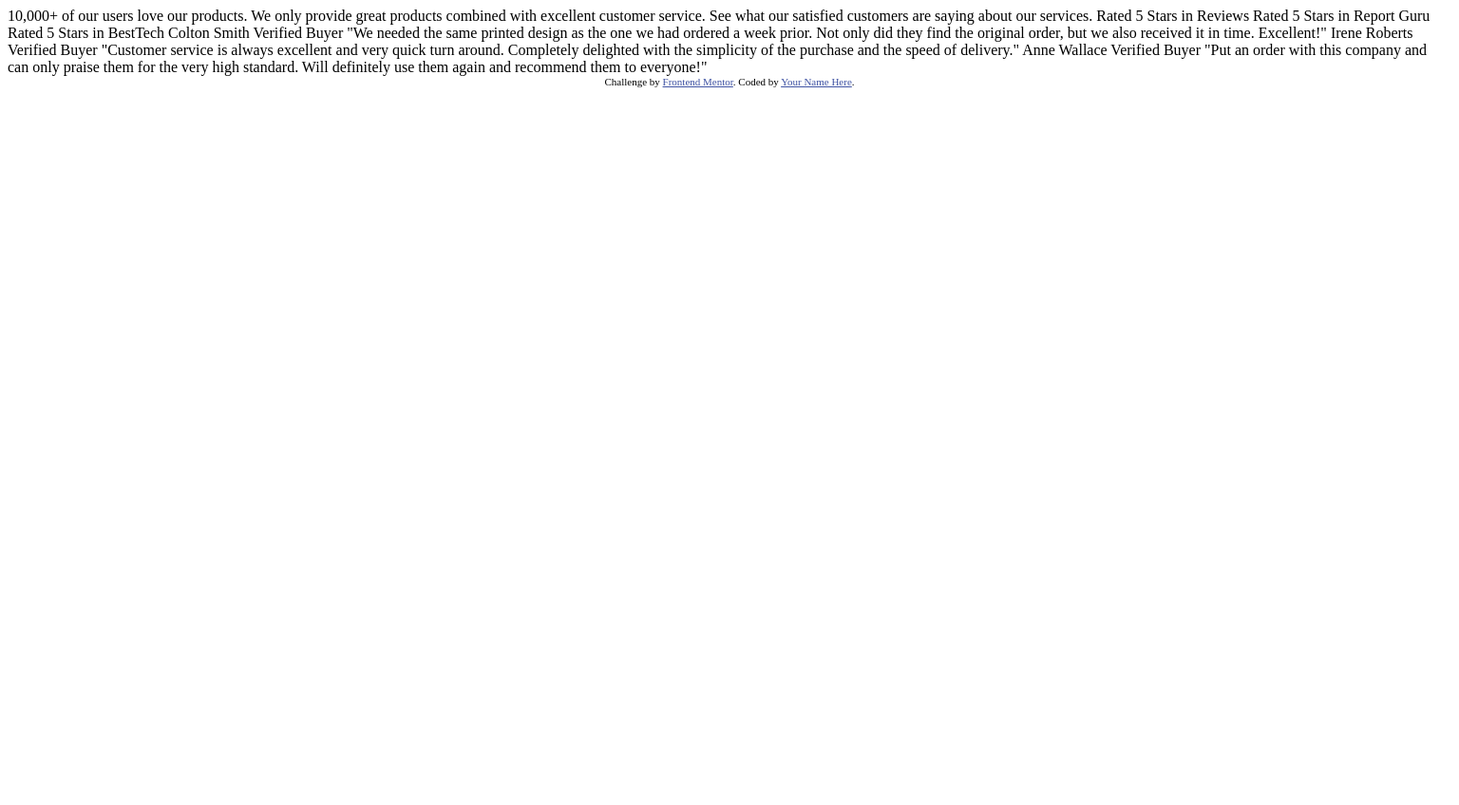
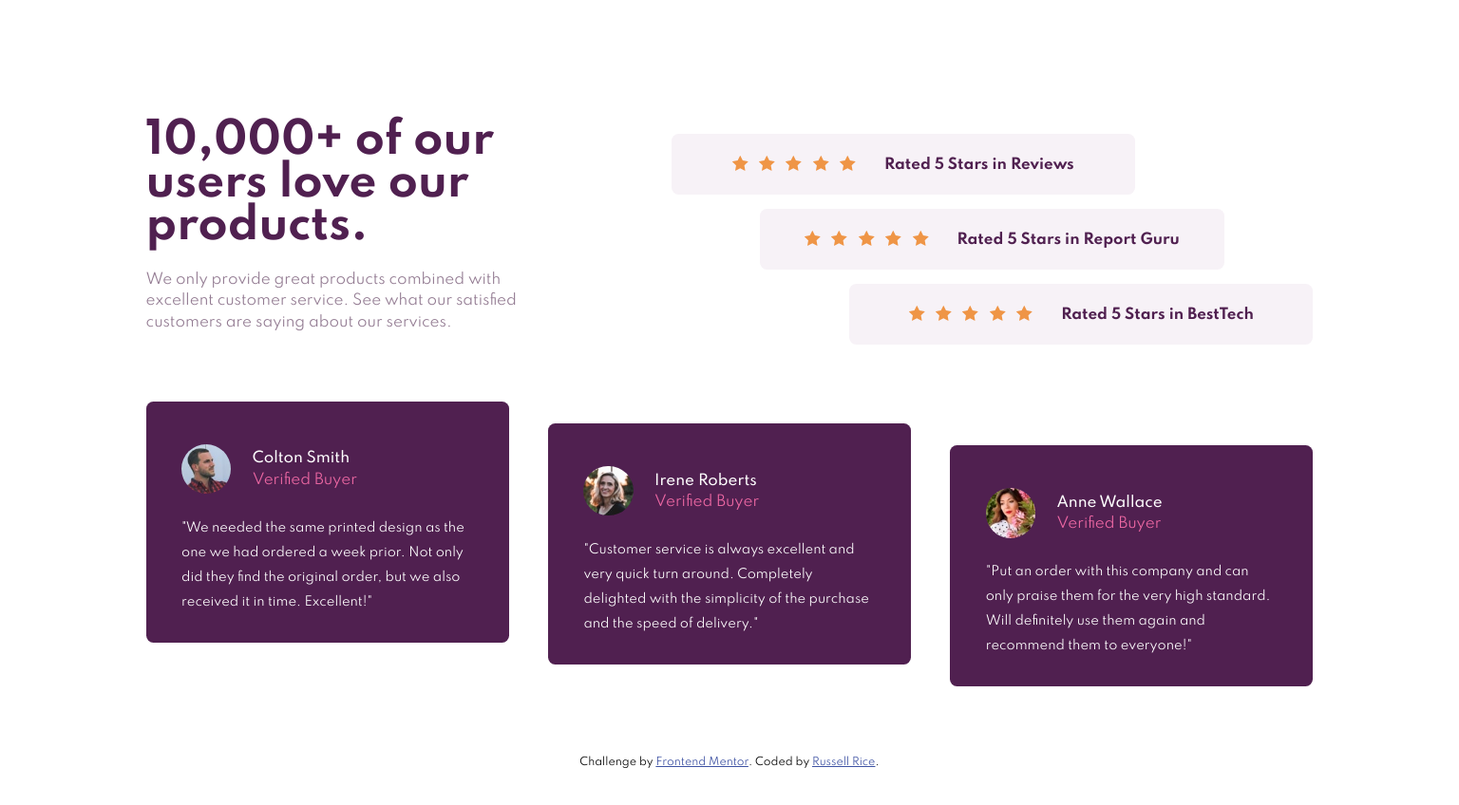
Before and after one commit to russell2231/social-proof, a plain HTML site: page index.html in a window 1536 px wide. Shown: the whole page at 95% size. Before the commit the page ends 800 px from the top, so only its background shows below. Drawn offline with Linux system fonts and the light colour scheme.

Commit message:
Refactored Starter Code To Final Build

```diff
--- /dev/null
+++ b/css/app.css
@@ -0,0 +1,182 @@
+@import url('https://fonts.googleapis.com/css2?family=Spartan:wght@400;500;700&display=swap');
+
+html {
+	box-sizing: border-box;
+	font-family: 'Spartan', sans-serif;
+}
+
+body {
+	font-size: 15px;
+	margin: 45px 1em;
+}
+
+h1 {
+	color: hsl(300, 43%, 22%);
+	font-size: 2.5em;
+	text-align: center;
+	font-weight: 700;
+	margin: 2em 0 1em;
+}
+
+.showcase p {
+	text-align: center;
+	font-size: 15px;
+	color: hsl(303, 10%, 53%);
+	line-height: 1.5;
+}
+
+.reviews {
+	margin: 3em 0;
+}
+
+.ratings {
+	background-color: hsl(300, 24%, 96%);
+	padding: 1em 2em;
+	margin-bottom: 1em;
+	border-radius: 0.5em;
+}
+
+.stars {
+	text-align: center;
+	margin-bottom: 1em;
+}
+
+.stars img {
+	padding-right: 0.5em;
+}
+
+.stars img:last-child {
+	padding-right: 0;
+}
+
+h2 {
+	text-align: center;
+	color: hsl(300, 43%, 22%);
+	font-weight: 700;
+}
+
+.customer-info {
+	background-color: hsl(300, 43%, 22%);
+	margin-bottom: 1em;
+	border-radius: 0.5em;
+	padding: 3em 2.5em 2em;
+}
+
+.customer {
+	display: flex;
+	align-items: center;
+	margin-bottom: 1.5em;
+}
+
+.title {
+	display: inline-block;
+	margin-left: 1.5em;
+}
+
+.title h3 {
+	color: #fff;
+	margin-bottom: 0.5em;
+	font-weight: 500;
+}
+
+.title p {
+	color: hsl(333, 80%, 67%);
+}
+
+.customer img {
+	border-radius: 50%;
+	width: 17%;
+	max-width: 70px;
+}
+
+.customer-response {
+	color: hsl(0, 0%, 100%);
+	line-height: 2;
+	font-size: 13px;
+}
+
+.attribution {
+	font-size: 11px;
+	text-align: center;
+}
+.attribution a {
+	color: hsl(228, 45%, 44%);
+}
+
+@media (min-width: 1440px) {
+	body {
+		width: 80%;
+		max-width: 1250px;
+		height: 100vh;
+		margin: 2em auto;
+		display: flex;
+		flex-direction: column;
+		align-items: center;
+		justify-content: center;
+	}
+	header {
+		display: flex;
+		width: 100%;
+		justify-content: space-between;
+		margin-top: 5em;
+	}
+	.showcase {
+		width: 35%;
+	}
+	.reviews {
+		width: 55%;
+		margin: 0;
+		padding-top: 1em;
+	}
+	.ratings {
+		display: flex;
+		width: 70%;
+		align-items: center;
+		justify-content: center;
+		padding: 0.5em;
+	}
+	.ratings:nth-of-type(2) {
+		margin: 0 auto;
+	}
+	.ratings:nth-of-type(3) {
+		margin-left: auto;
+		margin-top: 1em;
+	}
+	.stars {
+		margin-right: 2em;
+	}
+	.stars img {
+		margin-top: 1em;
+	}
+	h1 {
+		text-align: left;
+		font-size: 3em;
+		margin-bottom: 0.5em;
+		margin-top: 0;
+	}
+	.showcase p {
+		text-align: left;
+	}
+	.card {
+		display: flex;
+		justify-content: space-between;
+		margin-top: 3em;
+		height: 300px;
+	}
+	.customer-info {
+		width: 25%;
+	}
+	.customer-info:nth-of-type(1) {
+		margin-bottom: auto;
+	}
+	.customer-info:nth-of-type(2) {
+		margin: auto 0;
+	}
+	.customer-info:nth-of-type(3) {
+		margin-top: auto;
+		margin-bottom: 0;
+	}
+	footer {
+		margin-top: 5em;
+	}
+}
--- /dev/null
+++ b/css/reset.css
@@ -0,0 +1,129 @@
+/* http://meyerweb.com/eric/tools/css/reset/
+   v2.0 | 20110126
+   License: none (public domain)
+*/
+
+html,
+body,
+div,
+span,
+applet,
+object,
+iframe,
+h1,
+h2,
+h3,
+h4,
+h5,
+h6,
+p,
+blockquote,
+pre,
+a,
+abbr,
+acronym,
+address,
+big,
+cite,
+code,
+del,
+dfn,
+em,
+img,
+ins,
+kbd,
+q,
+s,
+samp,
+small,
+strike,
+strong,
+sub,
+sup,
+tt,
+var,
+b,
+u,
+i,
+center,
+dl,
+dt,
+dd,
+ol,
+ul,
+li,
+fieldset,
+form,
+label,
+legend,
+table,
+caption,
+tbody,
+tfoot,
+thead,
+tr,
+th,
+td,
+article,
+aside,
+canvas,
+details,
+embed,
+figure,
+figcaption,
+footer,
+header,
+hgroup,
+menu,
+nav,
+output,
+ruby,
+section,
+summary,
+time,
+mark,
+audio,
+video {
+	margin: 0;
+	padding: 0;
+	border: 0;
+	font-size: 100%;
+	font: inherit;
+	vertical-align: baseline;
+}
+/* HTML5 display-role reset for older browsers */
+article,
+aside,
+details,
+figcaption,
+figure,
+footer,
+header,
+hgroup,
+menu,
+nav,
+section {
+	display: block;
+}
+body {
+	line-height: 1;
+}
+ol,
+ul {
+	list-style: none;
+}
+blockquote,
+q {
+	quotes: none;
+}
+blockquote:before,
+blockquote:after,
+q:before,
+q:after {
+	content: '';
+	content: none;
+}
+table {
+	border-collapse: collapse;
+	border-spacing: 0;
+}
--- a/index.html
+++ b/index.html
@@ -13,49 +13,96 @@
     />
 
     <title>Frontend Mentor | Social proof section</title>
-
-    <!-- Feel free to remove these styles or customise in your own stylesheet 👍 -->
-    <style>
-      .attribution {
-        font-size: 11px;
-        text-align: center;
-      }
-      .attribution a {
-        color: hsl(228, 45%, 44%);
-      }
-    </style>
+    <link rel="stylesheet" href="css/reset.css">
+    <link rel="stylesheet" href="css/app.css">
   </head>
   <body>
-    10,000+ of our users love our products.
+    <header>
+      <section class="showcase">
+        <h1>10,000+ of our users love our products.</h1>
+        <p>We only provide great products combined with excellent customer service.
+          See what our satisfied customers are saying about our services.</p>
+      </section>
+      <div class="reviews">
+        <section class="ratings">
+          <div class="stars">
+            <img src="images/icon-star.svg" alt="">
+            <img src="images/icon-star.svg" alt="">
+            <img src="images/icon-star.svg" alt="">
+            <img src="images/icon-star.svg" alt="">
+            <img src="images/icon-star.svg" alt="">
+          </div>
+          <h2>Rated 5 Stars in Reviews</h2>
+        </section>
+        <section class="ratings">
+          <div class="stars">
+            <img src="images/icon-star.svg" alt="">
+            <img src="images/icon-star.svg" alt="">
+            <img src="images/icon-star.svg" alt="">
+            <img src="images/icon-star.svg" alt="">
+            <img src="images/icon-star.svg" alt="">
+          </div>
+          <h2>Rated 5 Stars in Report Guru</h2>
+        </section>
+        <section class="ratings">
+          <div class="stars">
+            <img src="images/icon-star.svg" alt="">
+            <img src="images/icon-star.svg" alt="">
+            <img src="images/icon-star.svg" alt="">
+            <img src="images/icon-star.svg" alt="">
+            <img src="images/icon-star.svg" alt="">
+          </div>
+          <h2>Rated 5 Stars in BestTech</h2>
+        </section>
+      </div>
+    </header>
 
-    We only provide great products combined with excellent customer service.
-    See what our satisfied customers are saying about our services.
+    <main>
+     <div class="card">
+      <div class="customer-info">
+        <div class="customer">
+          <img src="images/image-colton.jpg" alt="">
+          <div class="title">
+            <h3>Colton Smith</h3>
+            <p>Verified Buyer</p>
+          </div>
+        </div>
+        <p class="customer-response">"We needed the same printed design as the one we had ordered a week prior.
+          Not only did they find the original order, but we also received it in time.
+          Excellent!"</p>
+      </div>
+      <div class="customer-info">
+        <div class="customer">
+          <img src="images/image-irene.jpg" alt="">
+          <div class="title">
+            <h3>Irene Roberts</h3>
+            <p>Verified Buyer</p>
+          </div>
+        </div>
+        <p class="customer-response">"Customer service is always excellent and very quick turn around. Completely
+          delighted with the simplicity of the purchase and the speed of delivery."</p>
+      </div>
+      <div class="customer-info">
+        <div class="customer">
+          <img src="images/image-anne.jpg" alt="">
+          <div class="title">
+            <h3>Anne Wallace</h3>
+            <p>Verified Buyer</p>
+          </div>
+        </div>
+        <p class="customer-response">"Put an order with this company and can only praise them for the very high
+          standard. Will definitely use them again and recommend them to everyone!"</p>
+      </div>
+     </div>
+    </main>
 
-    Rated 5 Stars in Reviews
-    Rated 5 Stars in Report Guru
-    Rated 5 Stars in BestTech
-
-    Colton Smith
-    Verified Buyer
-    "We needed the same printed design as the one we had ordered a week prior.
-    Not only did they find the original order, but we also received it in time.
-    Excellent!"
-
-    Irene Roberts
-    Verified Buyer
-    "Customer service is always excellent and very quick turn around. Completely
-    delighted with the simplicity of the purchase and the speed of delivery."
-
-    Anne Wallace
-    Verified Buyer
-    "Put an order with this company and can only praise them for the very high
-    standard. Will definitely use them again and recommend them to everyone!"
-
-    <div class="attribution">
-      Challenge by
-      <a href="https://www.frontendmentor.io?ref=challenge" target="_blank"
-        >Frontend Mentor</a
-      >. Coded by <a href="#">Your Name Here</a>.
-    </div>
+    <footer>
+      <div class="attribution">
+        Challenge by
+        <a href="https://www.frontendmentor.io?ref=challenge" target="_blank"
+          >Frontend Mentor</a
+        >. Coded by <a href="https://github.com/russell2231">Russell Rice</a>.
+      </div>
+    </footer>
   </body>
 </html>
```
Also changed, not shown: 1 other file.
